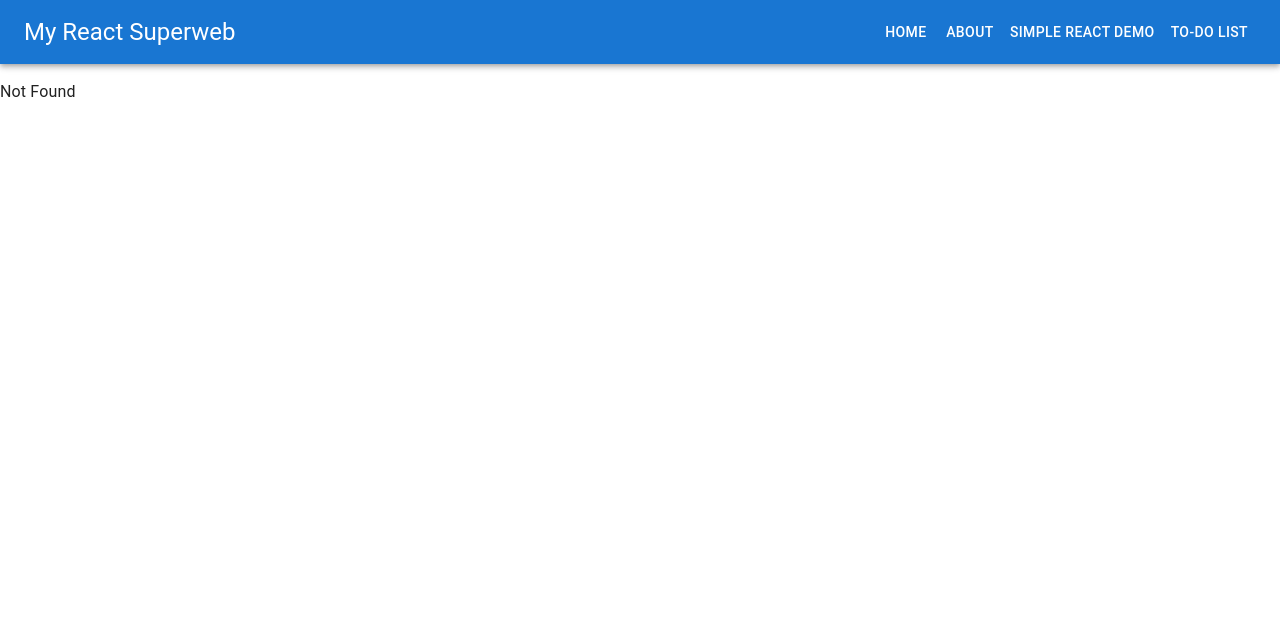
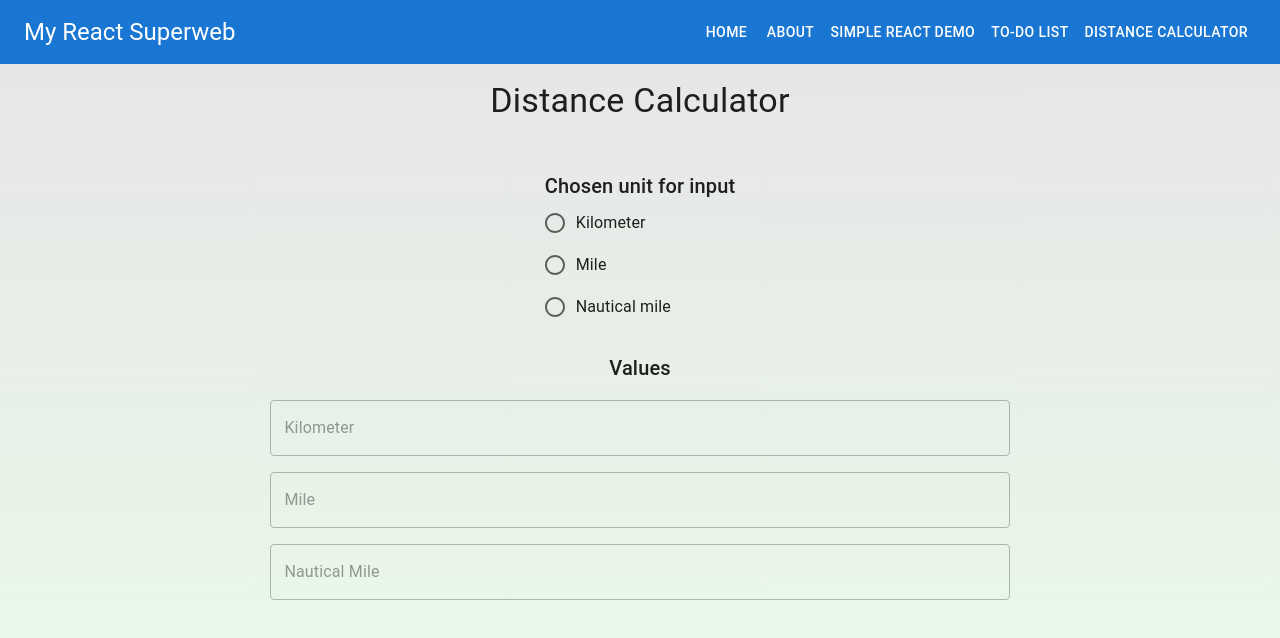
Before and after one commit to iamdejan/my-react-superweb, a React (Vite) app: page /distance-calculator in a window 1280 px wide. Before the commit this address had no page. Shown: the top 638 px of the page. Built offline with nearby package versions, Linux system fonts and the light colour scheme.

Commit message:
add page

```diff
--- a/eslint.config.js
+++ b/eslint.config.js
@@ -29,6 +29,7 @@ export default tseslint.config(
         'warn',
         { allowConstantExport: true },
       ],
+      'no-multi-spaces': 'error',
       '@stylistic/js/indent': ['error', 2],
       '@stylistic/js/semi': 'error',
       '@stylistic/js/quotes': ['error', 'double', { "avoidEscape": true }],
--- /dev/null
+++ b/src/pages/DistanceCalculator.tsx
@@ -0,0 +1,129 @@
+import { Container, FormControl, FormControlLabel, Radio, RadioGroup, Stack, TextField, Typography } from "@mui/material";
+import React, { JSX, useEffect, useState } from "react";
+
+export default function DistanceCalculator(): JSX.Element {
+  const [kilometerInput, setKilometerInput] = useState<string>("");
+  const [mileInput, setMileInput] = useState<string>("");
+  const [nauticalMileInput, setNauticalMileInput] = useState<string>("");
+  const [selection, setSelection] = useState<string>("");
+
+  useEffect(() => {
+    try {
+      switch(selection) {
+      case "kilometer": {
+        if(kilometerInput === "") {
+          setMileInput("");
+          setNauticalMileInput("");
+          break;
+        }
+
+        const parsedNumber = Number.parseFloat(kilometerInput);
+        setMileInput((0.62 * parsedNumber).toPrecision(6));
+        setNauticalMileInput((0.539957 * parsedNumber).toPrecision(6));
+        break;
+      }
+      case "mile": {
+        if(mileInput === "") {
+          setKilometerInput("");
+          setNauticalMileInput("");
+          break;
+        }
+
+        const parsedNumber = Number.parseFloat(mileInput);
+        setKilometerInput((1.609 * parsedNumber).toPrecision(6));
+        setNauticalMileInput((0.868976242 * parsedNumber).toPrecision(6));
+        break;
+      }
+      case "nauticalMile": {
+        if(nauticalMileInput === "") {
+          setKilometerInput("");
+          setMileInput("");
+          break;
+        }
+
+        const parsedNumber = Number.parseFloat(nauticalMileInput);
+        setKilometerInput((1.852 * parsedNumber).toPrecision(6));
+        setMileInput((1.15077945 * parsedNumber).toPrecision(6));
+        break;
+      }
+      default: {
+        break;
+      }
+      }
+    } catch(e) {
+      console.log(e);
+    }
+  }, [selection, kilometerInput, mileInput, nauticalMileInput]);
+
+  function onChangedUnit(event: React.ChangeEvent<HTMLInputElement>): void {
+    setSelection(event.target.value);
+    setKilometerInput("");
+    setMileInput("");
+    setNauticalMileInput("");
+  }
+
+  return (
+    <Container sx={{
+      backgroundColor: "rgba(230,230,230,1)",
+      background: "linear-gradient(180deg, rgba(230,230,230,1) 0%, rgba(234,255,234,1) 100%)",
+      minHeight:"100vh",
+      minWidth:"100%",
+      margin:"0",
+      paddingBottom:"5rem"
+    }}>
+      <Typography variant="h4" align="center" paddingBottom={3} paddingTop={2}>
+        Distance Calculator
+      </Typography>
+      <Container sx={{
+        textAlign: "center"
+      }}>
+        <FormControl>
+          <Typography variant="h6" align="center" marginTop={3}>
+            Chosen unit for input
+          </Typography>
+          <RadioGroup onChange={onChangedUnit}>
+            <FormControlLabel value="kilometer" control={<Radio />} label="Kilometer" />
+            <FormControlLabel value="mile" control={<Radio />} label="Mile" />
+            <FormControlLabel value="nauticalMile" control={<Radio />} label="Nautical mile" />
+          </RadioGroup>
+        </FormControl>
+      </Container>
+
+      <Stack gap={2} maxWidth="60%" marginX="auto">
+        <Typography variant="h6" align="center" marginTop={3}>
+          Values
+        </Typography>
+        <TextField
+          name="kilometer"
+          label="Kilometer"
+          disabled={selection !== "kilometer"}
+          value={kilometerInput}
+          onChange={(event: React.ChangeEvent<HTMLInputElement>) => {
+            event.preventDefault();
+            setKilometerInput(event.target.value);
+          }}
+        />
+        <TextField
+          name="mile"
+          label="Mile"
+          disabled={selection !== "mile"}
+          value={mileInput}
+          onChange={(event: React.ChangeEvent<HTMLInputElement>) => {
+            event.preventDefault();
+            setMileInput(event.target.value);
+          }}
+        />
+        <TextField
+          name="nauticalMile"
+          label="Nautical Mile"
+          disabled={selection !== "nauticalMile"}
+          value={nauticalMileInput}
+          onChange={(event: React.ChangeEvent<HTMLInputElement>) => {
+            event.preventDefault();
+            setNauticalMileInput(event.target.value);
+          }}
+        />
+      </Stack>
+    </Container>
+  );
+}
--- a/src/pages/Home.tsx
+++ b/src/pages/Home.tsx
@@ -3,11 +3,11 @@ import { Container, Link, List, ListItem, ListItemText, Typography } from "@mui/
 
 const features: string[] = [
   "To-do list",
-  "Calculator",
+  "Distance converter",
   "UUID generator",
-  "Kilometer to mile converter",
   "BMI ideal weight",
-  "Password hasher"
+  "Password hasher",
+  "Calculator"
 ];
 
 type ReferenceLink = {
--- a/src/pages/ToDoList.tsx
+++ b/src/pages/ToDoList.tsx
@@ -17,6 +17,8 @@ export default function ToDoList(): JSX.Element {
   }
 
   function onCheckChanged(event: React.ChangeEvent<HTMLInputElement>): void {
+    event.preventDefault();
+
     const checked = event.target.checked;
     const index = Number.parseInt(event.target.name);
     todoList[index].completed = checked;
@@ -52,7 +54,6 @@ export default function ToDoList(): JSX.Element {
           marginTop={3}
           marginX="auto"
           padding={2}
-          justifyContent="space-evenly"
           maxWidth="40%"
           elevation={2}
           component={Paper}
--- a/src/routeTree.gen.ts
+++ b/src/routeTree.gen.ts
@@ -17,6 +17,7 @@ import { Route as rootRoute } from './routes/__root'
 // Create Virtual Routes
 
 const ToDoListLazyImport = createFileRoute('/to-do-list')()
+const DistanceCalculatorLazyImport = createFileRoute('/distance-calculator')()
 const CounterLazyImport = createFileRoute('/counter')()
 const AboutLazyImport = createFileRoute('/about')()
 const IndexLazyImport = createFileRoute('/')()
@@ -27,6 +28,13 @@ const ToDoListLazyRoute = ToDoListLazyImport.update({
   path: '/to-do-list',
   getParentRoute: () => rootRoute,
 } as any).lazy(() => import('./routes/to-do-list.lazy').then((d) => d.Route))
+
+const DistanceCalculatorLazyRoute = DistanceCalculatorLazyImport.update({
+  path: '/distance-calculator',
+  getParentRoute: () => rootRoute,
+} as any).lazy(() =>
+  import('./routes/distance-calculator.lazy').then((d) => d.Route),
+)
 
 const CounterLazyRoute = CounterLazyImport.update({
   path: '/counter',
@@ -68,6 +76,13 @@ declare module '@tanstack/react-router' {
       preLoaderRoute: typeof CounterLazyImport
       parentRoute: typeof rootRoute
     }
+    '/distance-calculator': {
+      id: '/distance-calculator'
+      path: '/distance-calculator'
+      fullPath: '/distance-calculator'
+      preLoaderRoute: typeof DistanceCalculatorLazyImport
+      parentRoute: typeof rootRoute
+    }
     '/to-do-list': {
       id: '/to-do-list'
       path: '/to-do-list'
@@ -84,6 +99,7 @@ export const routeTree = rootRoute.addChildren({
   IndexLazyRoute,
   AboutLazyRoute,
   CounterLazyRoute,
+  DistanceCalculatorLazyRoute,
   ToDoListLazyRoute,
 })
 
@@ -98,6 +114,7 @@ export const routeTree = rootRoute.addChildren({
         "/",
         "/about",
         "/counter",
+        "/distance-calculator",
         "/to-do-list"
       ]
     },
@@ -110,6 +127,9 @@ export const routeTree = rootRoute.addChildren({
     "/counter": {
       "filePath": "counter.lazy.tsx"
     },
+    "/distance-calculator": {
+      "filePath": "distance-calculator.lazy.tsx"
+    },
     "/to-do-list": {
       "filePath": "to-do-list.lazy.tsx"
     }
--- a/src/routes/__root.tsx
+++ b/src/routes/__root.tsx
@@ -24,6 +24,10 @@ const routeList: RouteLink[] = [
   {
     link: "/to-do-list",
     title: "To-Do List",
+  },
+  {
+    link: "/distance-calculator",
+    title: "Distance Calculator"
   }
 ];
 
--- /dev/null
+++ b/src/routes/distance-calculator.lazy.tsx
@@ -0,0 +1,6 @@
+import { createLazyFileRoute } from "@tanstack/react-router";
+import DistanceCalculator from "../pages/DistanceCalculator";
+
+export const Route = createLazyFileRoute("/distance-calculator")({
+  component: DistanceCalculator
+});
```
Also changed, not shown: 1 other file (tests, documents, lock files or other folders).
